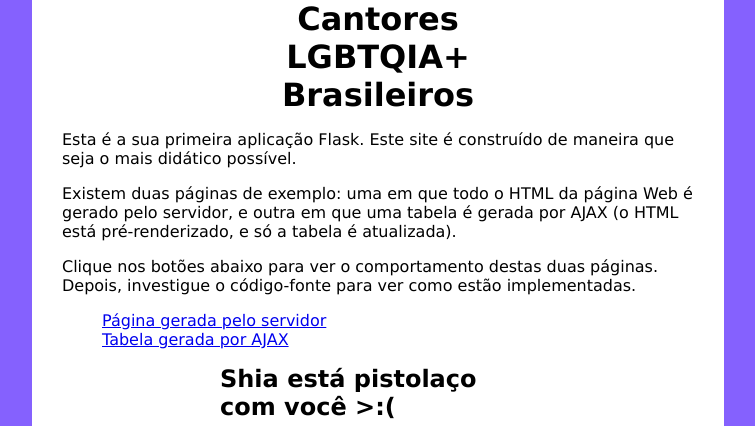
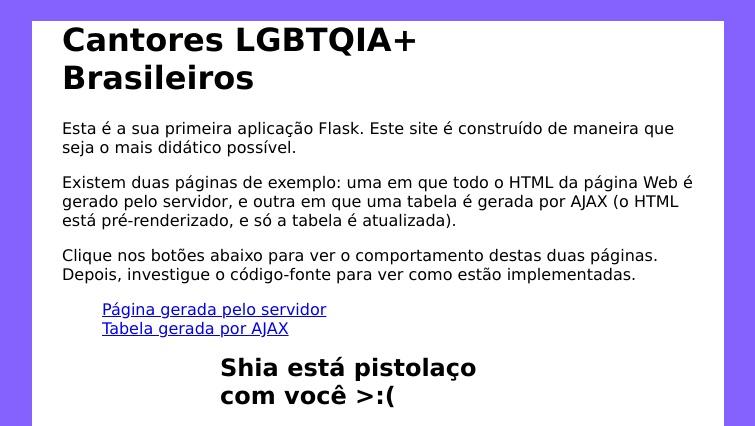
Before and after one commit to CTISM-Prof-Henry/flaskneles-bixinhas-unidas, a Flask app: page / in a window 1280 px wide. Shown: the top 426 px of the page, without its empty margins (262-1017 px from the left). Run offline with Flask 2, Linux system fonts and the light colour scheme; data that the repository does not hold is empty.

Commit message:
bruno alterou h1 da pagina pricipal

```diff
--- a/app/templates/pagina_inicial.html
+++ b/app/templates/pagina_inicial.html
@@ -14,7 +14,7 @@
 <body>
 
 <div class="center white-background">
-    <h1 class="center">Cantores LGBTQIA+ Brasileiros</h1>
+    <h1>Cantores LGBTQIA+<br> Brasileiros</h1>
 
     <p>
         Esta é a sua primeira aplicação Flask. Este site é construído de maneira que
```
